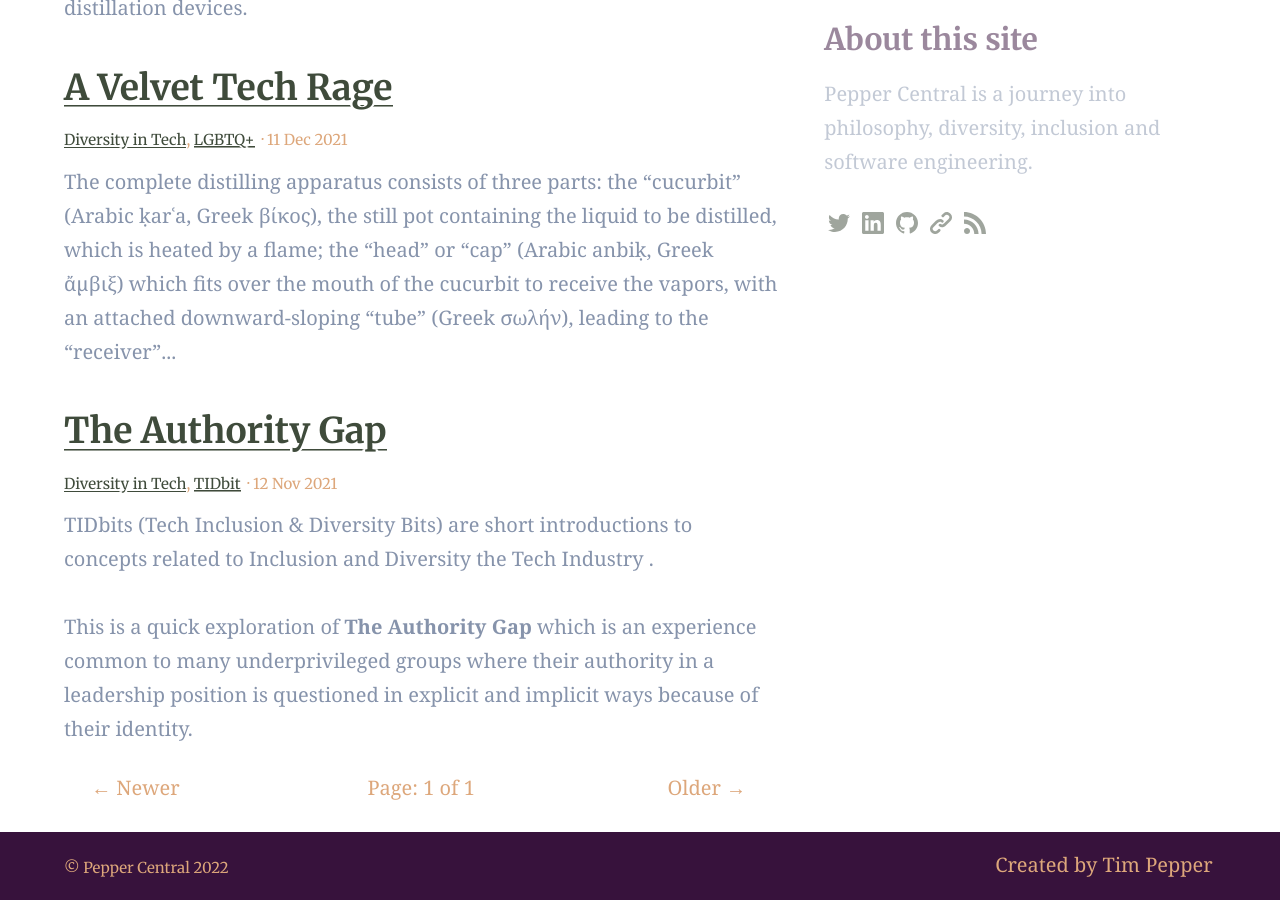
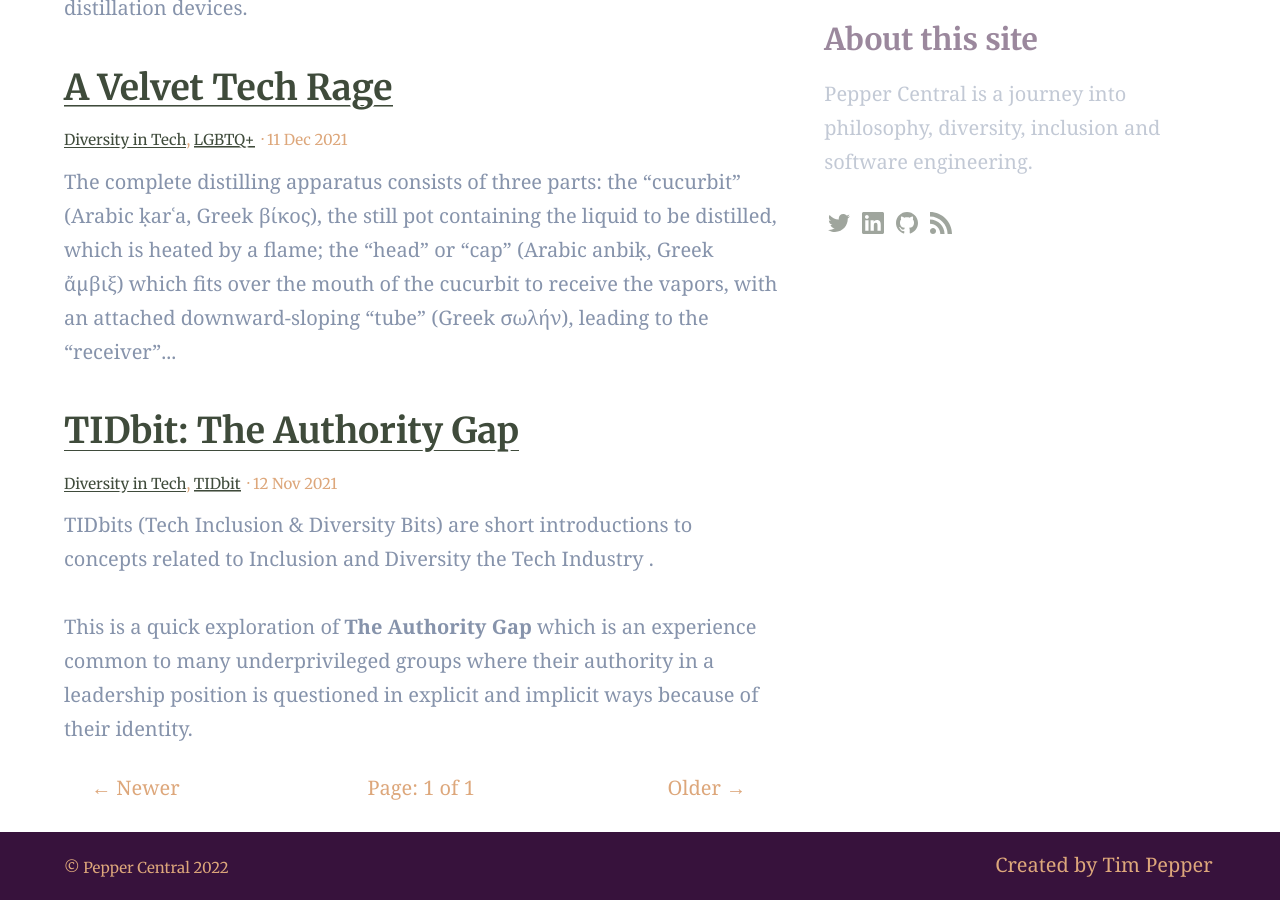
Before and after one commit to tpepper0408/pepper-central, a Jekyll site: the page built from blog/index.html, in a window 1280 px wide and 900 px high, scrolled down 1064 px. Built offline with Jekyll 4.4.1, drawn with Linux system fonts in a browser that asks for light colours; the list of posts is cut into pages by our own code.

```diff
--- a/_config.yml
+++ b/_config.yml
@@ -134,11 +134,10 @@ social_links: # Appears in sidebar. Set the urls then uncomment and comment out
   Twitter: https://twitter.com/DrPepperChan
   LinkedIn: https://www.linkedin.com/in/tim-pepper-214370181/
   GitHub: https://github.com/tpepper0408
-  link: https://github.com/tpepper0408
   RSS: /feed.xml
 
 sharing_links: # Appear at the bottom of single blog posts, add as desired. The value can be 'true' or the desired button colour
-  Twitter: "#0d94e7"
+  Twitter: true
   Email: true
 
 # Load custom fonts from fonts.google.com etc
--- a/_posts/2021-11-12-tidbit-authority-gap.md
+++ b/_posts/2021-11-12-tidbit-authority-gap.md
@@ -1,5 +1,5 @@
 ---
-title: The Authority Gap
+title: "TIDbit: The Authority Gap"
 categories:
   - Diversity in Tech
   - TIDbit
```
Also changed, not shown: README.md.
